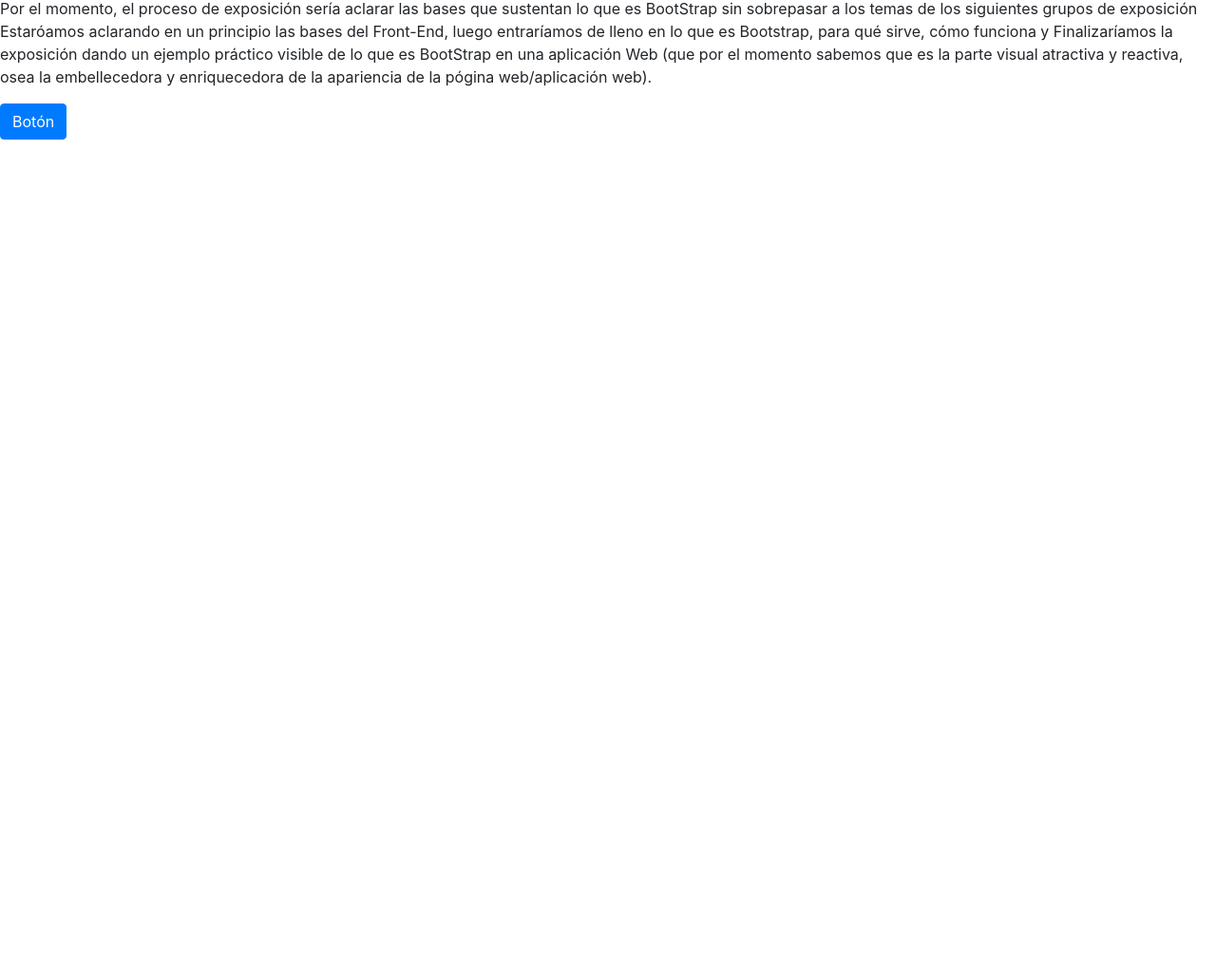
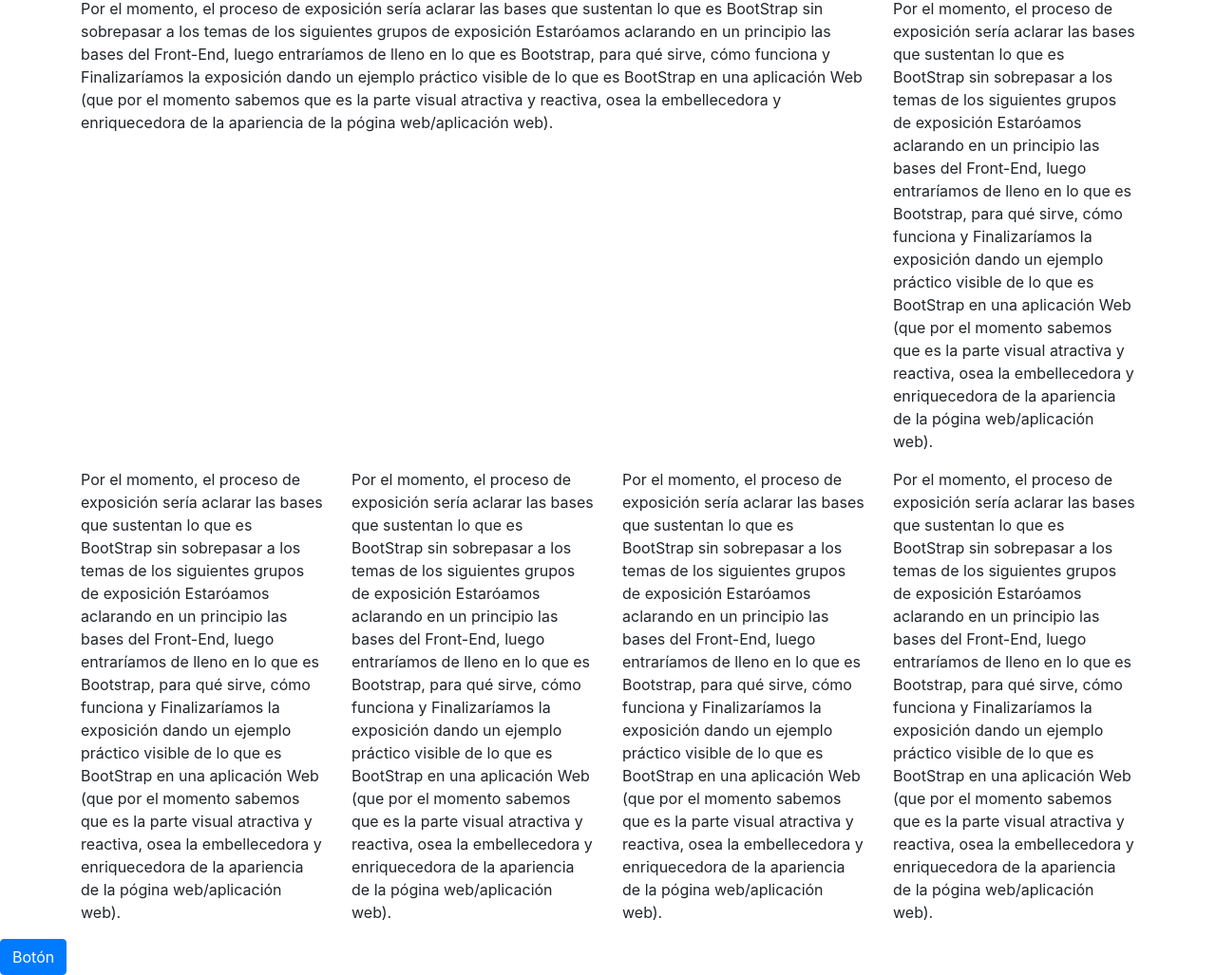
Before and after one commit to frijey/Bootstrap, a plain HTML site: page Index.HTML in a window 1280 px wide. Shown: the part 59-1086 px from the top of the page at 95% size. Before the commit the page ends 800 px from the top, so only its background shows below. Drawn offline with Linux system fonts and the light colour scheme.

Commit message:
Columnas Divisoras

```diff
--- a/Index.HTML
+++ b/Index.HTML
@@ -13,7 +13,16 @@
 
 <body>
 
+    <header>
+        <div class="container">
             <h1>Este es un Header</h1>
+        </div>
+
+    </header>
+
+    <div class="container">
+        <div class="main row">
+            <article class="col-xs-12 col-sm-8 col-md-9 col-lg-9">
                 <p>
                     Por el momento, el proceso de exposición sería aclarar las bases que sustentan lo que es BootStrap
                     sin sobrepasar a los temas de los siguientes grupos de exposición Estaróamos aclarando en un principio
@@ -22,6 +31,69 @@
                     Web (que por el momento sabemos que es la parte visual atractiva y reactiva, osea la embellecedora y
                     enriquecedora de la apariencia de la pógina web/aplicación web).
                 </p>
+            </article>
+
+            <aside class="col-xs-12 col-sm-4 col-md-3 col-lg-3">
+                <p>
+                    Por el momento, el proceso de exposición sería aclarar las bases que sustentan lo que es BootStrap
+                    sin sobrepasar a los temas de los siguientes grupos de exposición Estaróamos aclarando en un principio
+                    las bases del Front-End, luego entraríamos de lleno en lo que es Bootstrap, para qué sirve, cómo funciona
+                    y Finalizaríamos la exposición dando un ejemplo práctico visible de lo que es BootStrap en una aplicación
+                    Web (que por el momento sabemos que es la parte visual atractiva y reactiva, osea la embellecedora y
+                    enriquecedora de la apariencia de la pógina web/aplicación web).
+                </p>
+            </aside>
+
+        </div>
+
+        <div class="main row">
+            <div class="col-xs-12 col-sm-6 col-md-3">
+                <p>
+                    Por el momento, el proceso de exposición sería aclarar las bases que sustentan lo que es BootStrap
+                    sin sobrepasar a los temas de los siguientes grupos de exposición Estaróamos aclarando en un principio
+                    las bases del Front-End, luego entraríamos de lleno en lo que es Bootstrap, para qué sirve, cómo funciona
+                    y Finalizaríamos la exposición dando un ejemplo práctico visible de lo que es BootStrap en una aplicación
+                    Web (que por el momento sabemos que es la parte visual atractiva y reactiva, osea la embellecedora y
+                    enriquecedora de la apariencia de la pógina web/aplicación web).
+                </p>
+            </div>
+
+            <div class="col-xs-12 col-sm-6 col-md-3">
+                <p>
+                    Por el momento, el proceso de exposición sería aclarar las bases que sustentan lo que es BootStrap
+                    sin sobrepasar a los temas de los siguientes grupos de exposición Estaróamos aclarando en un principio
+                    las bases del Front-End, luego entraríamos de lleno en lo que es Bootstrap, para qué sirve, cómo funciona
+                    y Finalizaríamos la exposición dando un ejemplo práctico visible de lo que es BootStrap en una aplicación
+                    Web (que por el momento sabemos que es la parte visual atractiva y reactiva, osea la embellecedora y
+                    enriquecedora de la apariencia de la pógina web/aplicación web).
+                </p>
+            </div>
+
+            <div class="col-xs-12 col-sm-6 col-md-3">
+                <p>
+                    Por el momento, el proceso de exposición sería aclarar las bases que sustentan lo que es BootStrap
+                    sin sobrepasar a los temas de los siguientes grupos de exposición Estaróamos aclarando en un principio
+                    las bases del Front-End, luego entraríamos de lleno en lo que es Bootstrap, para qué sirve, cómo funciona
+                    y Finalizaríamos la exposición dando un ejemplo práctico visible de lo que es BootStrap en una aplicación
+                    Web (que por el momento sabemos que es la parte visual atractiva y reactiva, osea la embellecedora y
+                    enriquecedora de la apariencia de la pógina web/aplicación web).
+                </p>
+            </div>
+
+            <div class="col-xs-12 col-sm-6 col-md-3">
+                <p>
+                    Por el momento, el proceso de exposición sería aclarar las bases que sustentan lo que es BootStrap
+                    sin sobrepasar a los temas de los siguientes grupos de exposición Estaróamos aclarando en un principio
+                    las bases del Front-End, luego entraríamos de lleno en lo que es Bootstrap, para qué sirve, cómo funciona
+                    y Finalizaríamos la exposición dando un ejemplo práctico visible de lo que es BootStrap en una aplicación
+                    Web (que por el momento sabemos que es la parte visual atractiva y reactiva, osea la embellecedora y
+                    enriquecedora de la apariencia de la pógina web/aplicación web).
+                </p>
+            </div>
+
+        </div>
+
+    </div>
 
     <button class="btn btn-primary">Botón</button>
 
```
Lines whose indentation alone changed are shown as unchanged.
